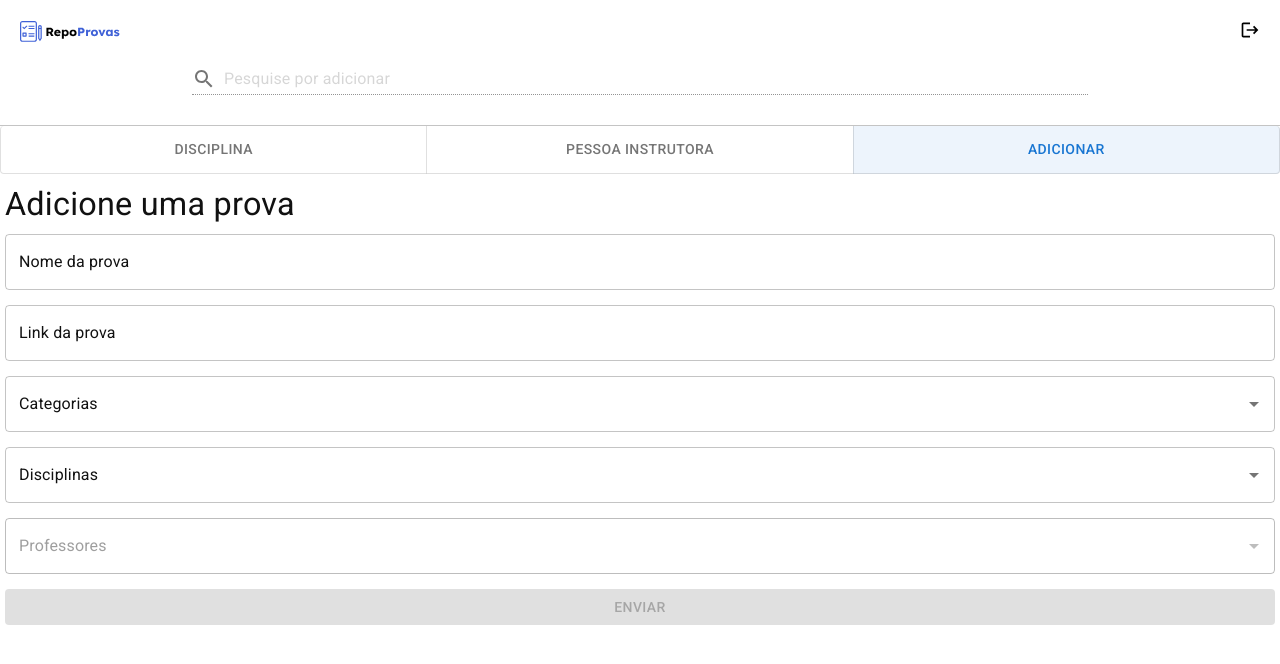
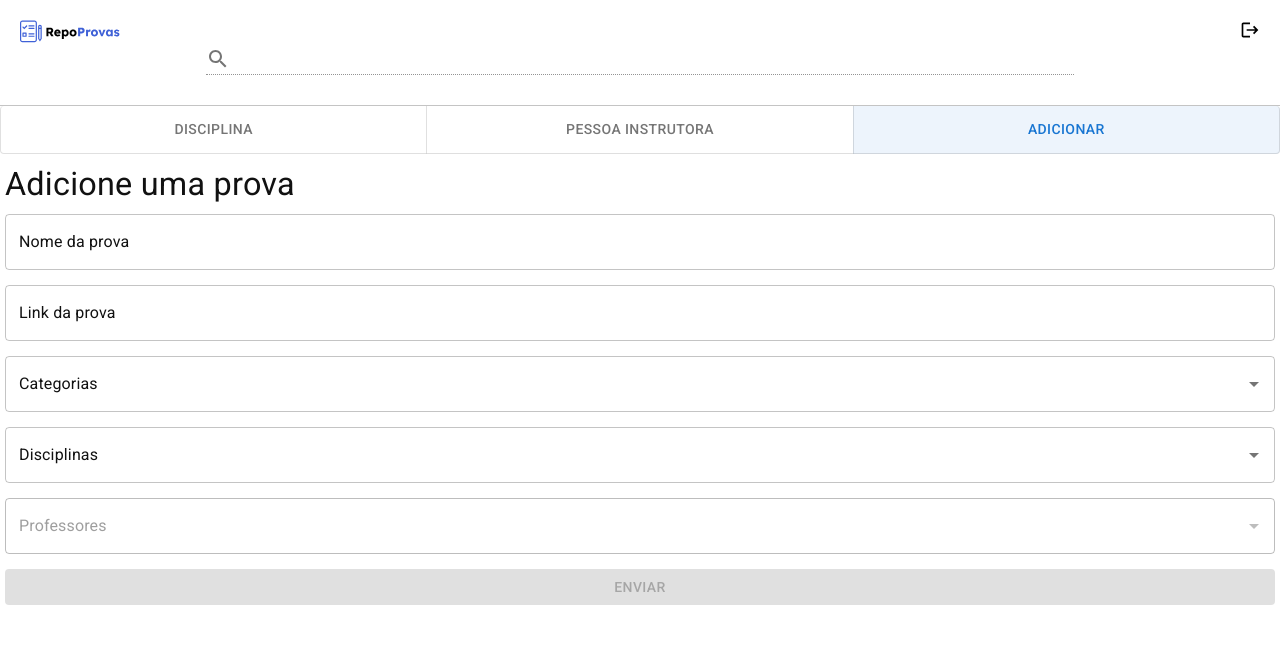
Before and after one commit to fe-sak/repo-provas, a React (Create React App) app: page /home in a window 1280 px wide. Shown: the top 664 px of the page. Built offline with nearby package versions, Linux system fonts and the light colour scheme; no server answers; sample sign-in values are in the browser's storage.

Commit message:
refactor: rename TopMenu to TopBar

```diff
--- a/src/components/TopMenu/index.tsx
+++ b/src/components/TopMenu/index.tsx
@@ -7,14 +7,17 @@ import { SearchBarContext } from '../../contexts/SearchBarContext';
 import { toggles } from '../../pages/Home';
 import { Logo } from '../Logo';
 import { LogOutButton } from '../LogOutButton';
-import { Container, TopBar } from './styles';
+import { Container } from './styles';
 
 interface Toggles {
   toggle: toggles;
 }
 
-export const TopMenu: FC<Toggles> = ({ toggle }) => {
-  const placeholder = `Pesquise por ${toggle.toLowerCase()}`;
+export const TopBar: FC<Toggles> = ({ toggle }) => {
+  let placeholder: string;
+  if (toggle === 'ADICIONAR') placeholder = '';
+  else placeholder = `Pesquise por ${toggle.toLowerCase()}`;
+
   const { searchInput, searchOptions, setSearchInput } = useContext(SearchBarContext);
 
   const InputHandleChange = (event: React.ChangeEvent<HTMLInputElement>) => {
@@ -28,10 +31,10 @@ export const TopMenu: FC<Toggles> = ({ toggle }) => {
 
   return (
     <Container>
-      <TopBar>
+      <div>
         <Logo />
         <LogOutButton />
-      </TopBar>
+      </div>
 
       <Autocomplete
         id='search-bar'
--- a/src/components/TopMenu/styles.ts
+++ b/src/components/TopMenu/styles.ts
@@ -6,22 +6,19 @@ export const Container = styled.div`
   display: flex;
   flex-direction: column;
   align-items: center;
+  padding: 20px 20px;
   padding-bottom: 30px;
   border-bottom: 1px solid #c4c4c4;
 
   @media (max-width: 400px) {
     padding-bottom: 15px;
   }
-`;
 
-export const TopBar = styled.div`
-  width: 100%;
-  height: auto;
-  display: flex;
-  flex-direction: row;
-  justify-content: space-between;
-  align-items: center;
-  padding: 20px 20px;
+  & > div:first-of-type {
+    width: 100%;
+    display: flex;
+    justify-content: space-between;
+  }
 
   img {
     width: 100px;
--- a/src/pages/Home/index.tsx
+++ b/src/pages/Home/index.tsx
@@ -3,7 +3,7 @@ import { useNavigate } from 'react-router-dom';
 
 import { ToggleView } from '../../components/TogglePage';
 import { ToggleTestsView } from '../../components/ToggleTestsView';
-import { TopMenu } from '../../components/TopMenu';
+import { TopBar } from '../../components/TopMenu';
 import { SearchBarContext } from '../../contexts/SearchBarContext';
 
 export type toggles = 'DISCIPLINA' | 'PESSOA INSTRUTORA' | 'ADICIONAR';
@@ -29,7 +29,7 @@ export const Home: FC = () => {
 
   return (
     <>
-      <TopMenu toggle={toggle} />
+      <TopBar toggle={toggle} />
       <ToggleView toggle={toggle} handleChange={handleChange} />
       <ToggleTestsView toggle={toggle} />
     </>
```
